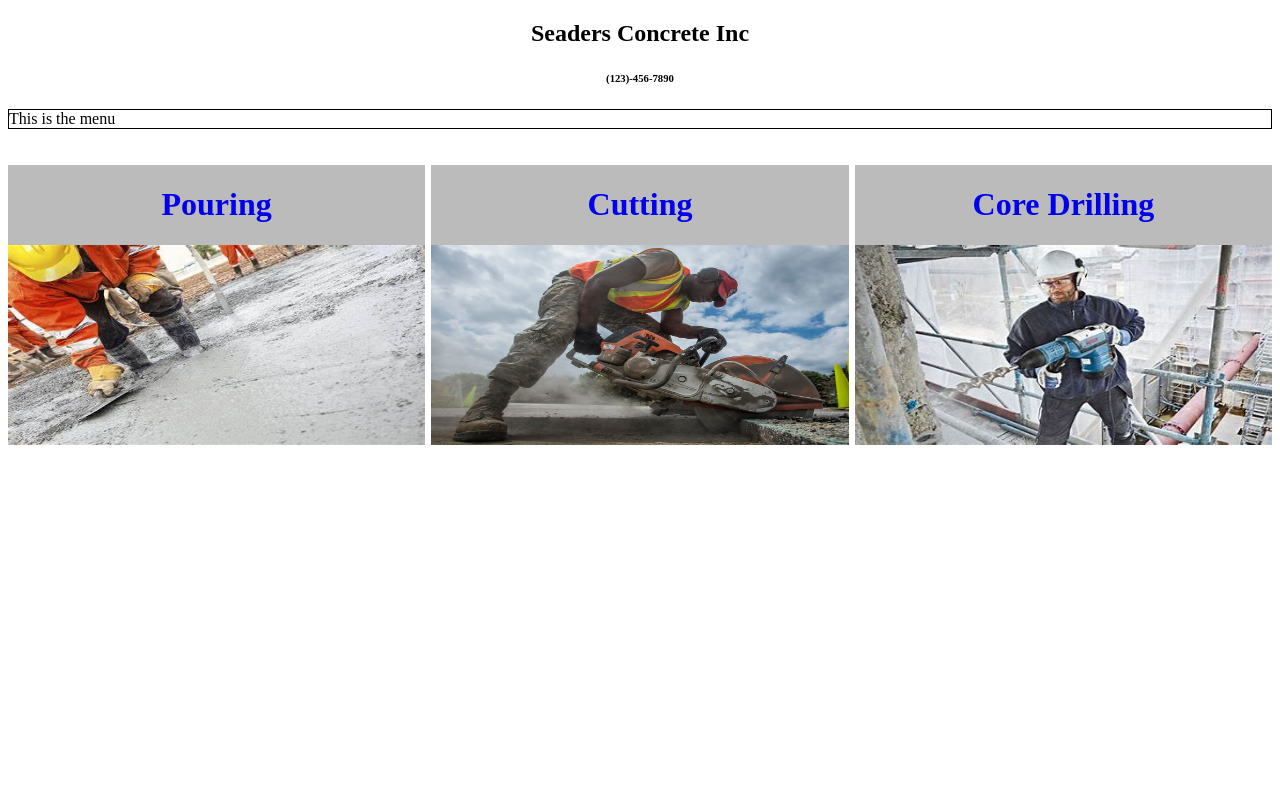
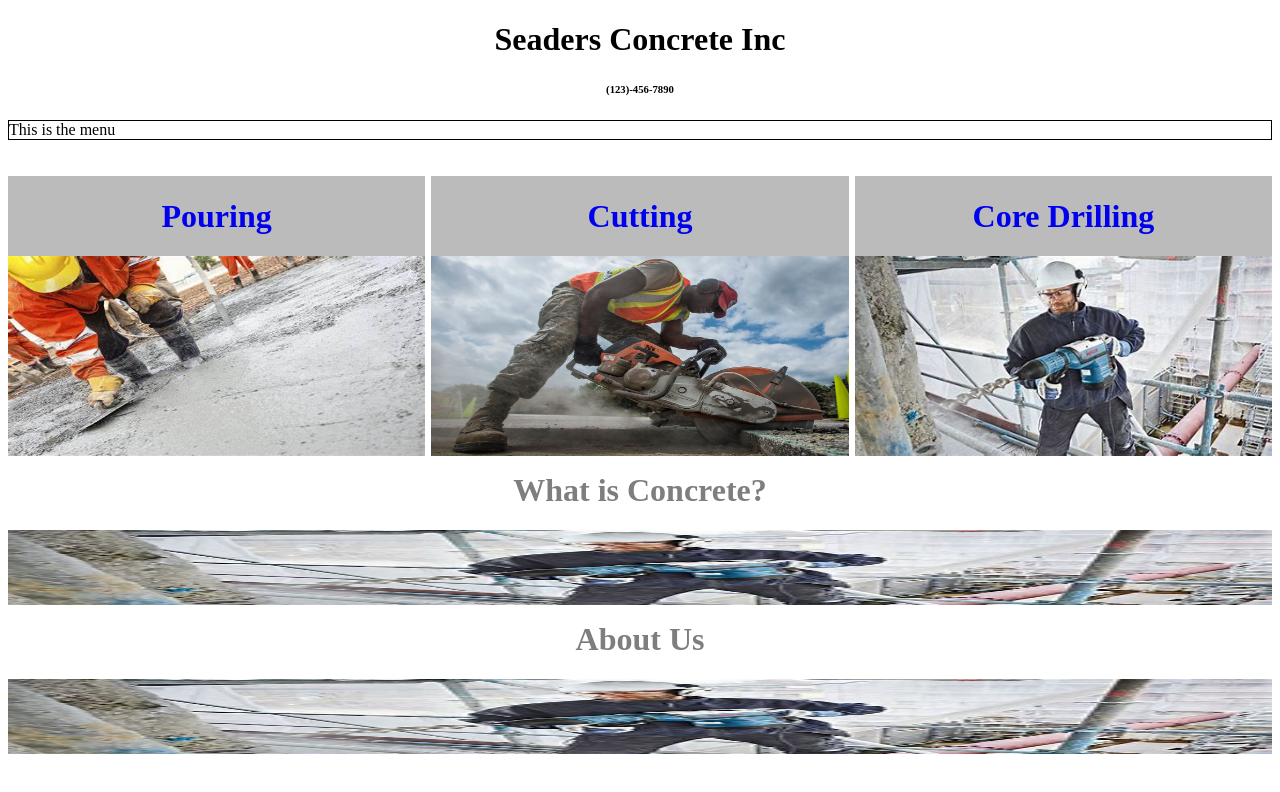
Before and after one commit to EwanSeaders/CS_290_2024, a plain HTML site: page assignment 1/business_app.html in a window 1280 px wide. Drawn offline with Linux system fonts and the light colour scheme.

Commit message:
continued development of website

```diff
--- a/assignment 1/business_app.html
+++ b/assignment 1/business_app.html
@@ -1,6 +1,9 @@
 <!DOCTYPE html>
 <html>
     <head>
+        <meta lang="english">
+
+
         <style>
         * {
             box-sizing: border-box;
@@ -24,39 +27,29 @@
             color: white;
           }
 
-          .clearfix::after {
+          .main_block::after {
             content: "";
             clear: both;
             display: table;
           }
-          </style>
+
+          .what_concrete {
+            float: left;
+            width: 100%;
+            height: 75px;
+            color: #7e7e7e;
+            vertical-align: baseline;
+          }
 
         </style>
-        <center><h2>Seaders Concrete Inc</h2></center>
+        <center><h1>Seaders Concrete Inc</h1></center>
         <center><h6>(123)-456-7890</h6></center>
         <div style="width: 100%; height: 20px; border: 1px solid black;"<h6>This is the menu</h6></div>
     </head>
     <body>
         <br>
         <br>
-        <div class="clearfix">
-
-            <!-- <div class="box" style="background-color:#d41919">
-                <a href="https://www.bing.com/ck/a?!&&p=6baa1db5ec21ad60JmltdHM9MTcwNTM2MzIwMCZpZ3VpZD0yZjY0M2M1Ny0xZDZhLTYzZjMtMWMzMy0yY2U4MTk2YTYxOTEmaW5zaWQ9NTIyOQ&ptn=3&ver=2&hsh=3&fclid=2f643c57-1d6a-63f3-1c33-2ce8196a6191&psq=concrete+wikipedia&u=a1aHR0cHM6Ly9lbi53aWtpcGVkaWEub3JnL3dpa2kvQ29uY3JldGU&ntb=1">
-                    What is Concrete?</a>
-
-            </div>
-
-            <div class="space">
-                </div>
-
-                <div class="box" style="background-color:#d41919">
-            <a href="test.html">Concrete Cutting</a>
-            </div> -->
-
-
-
-            <!-- this is how to make the box intoa clickable link -->
+        <div class="main_block">
 
             <a href="test.html"><div class="box">
                 <center><h1>Pouring</h1></center>
@@ -71,7 +64,7 @@
             <a href="test.html"><div class="box">
                 <center><h1>Cutting</h1></center>
             <!-- <p>Some text inside the box.</p> -->
-            <img src="cutting.jpg" alt="photo" width="100%" height="200px" title="Cutting"  >
+            <img src="cutting.jpg" alt="photo" width="100%" height="200px" title="Cutting" >
             </div></a>
 
             <div class="space">
@@ -80,11 +73,33 @@
             <!-- <h1>Core Drilling</h1> -->
             <a href="test.html"><div class="box">
                 <center><h1>Core Drilling</h1></center>
-            <!-- <p>Some text inside the box.</p> -->
             <img src="drilling.jpeg" alt="photo" width="100%" height="200px" >
             </div></a>
 
-          </div>
+
+        </div>
+
+        <div class="main_block">
+            <!-- what is concrete block -->
+            <a href="https://en.wikipedia.org/wiki/Concrete" >
+                <div class="what_concrete">
+                <center><h1><br><br>What is Concrete?</h1></center>
+            <img src="drilling.jpeg" alt="photo" width="100%" height="75px" >
+            </div></a>
+
+            <!-- about us block -->
+            <a href="about_us.html" >
+                <div class="what_concrete">
+                <center><h1><br><br><br><br>About Us</h1></center>
+            <img src="drilling.jpeg" alt="photo" width="100%" height="75px" >
+            </div></a>
+        </div>
+          <br>
+          <br>
+          <br>
+          <br>
+          <!-- <p>About us</p> -->
+          <br>
 
     </body>
 </html>
```
Also changed, not shown: assignment 1/about_us.html (added, +43 -0 lines).
